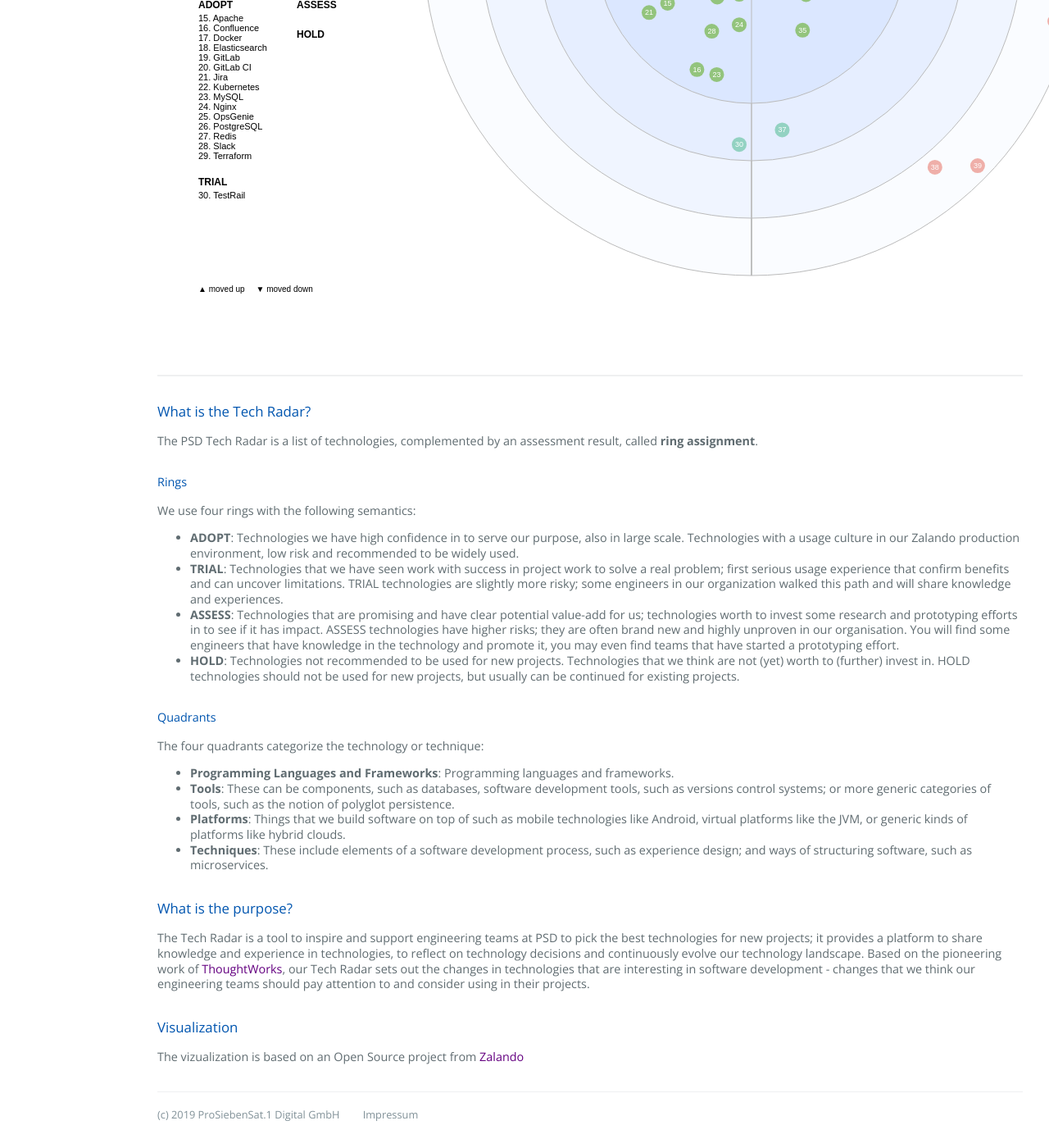
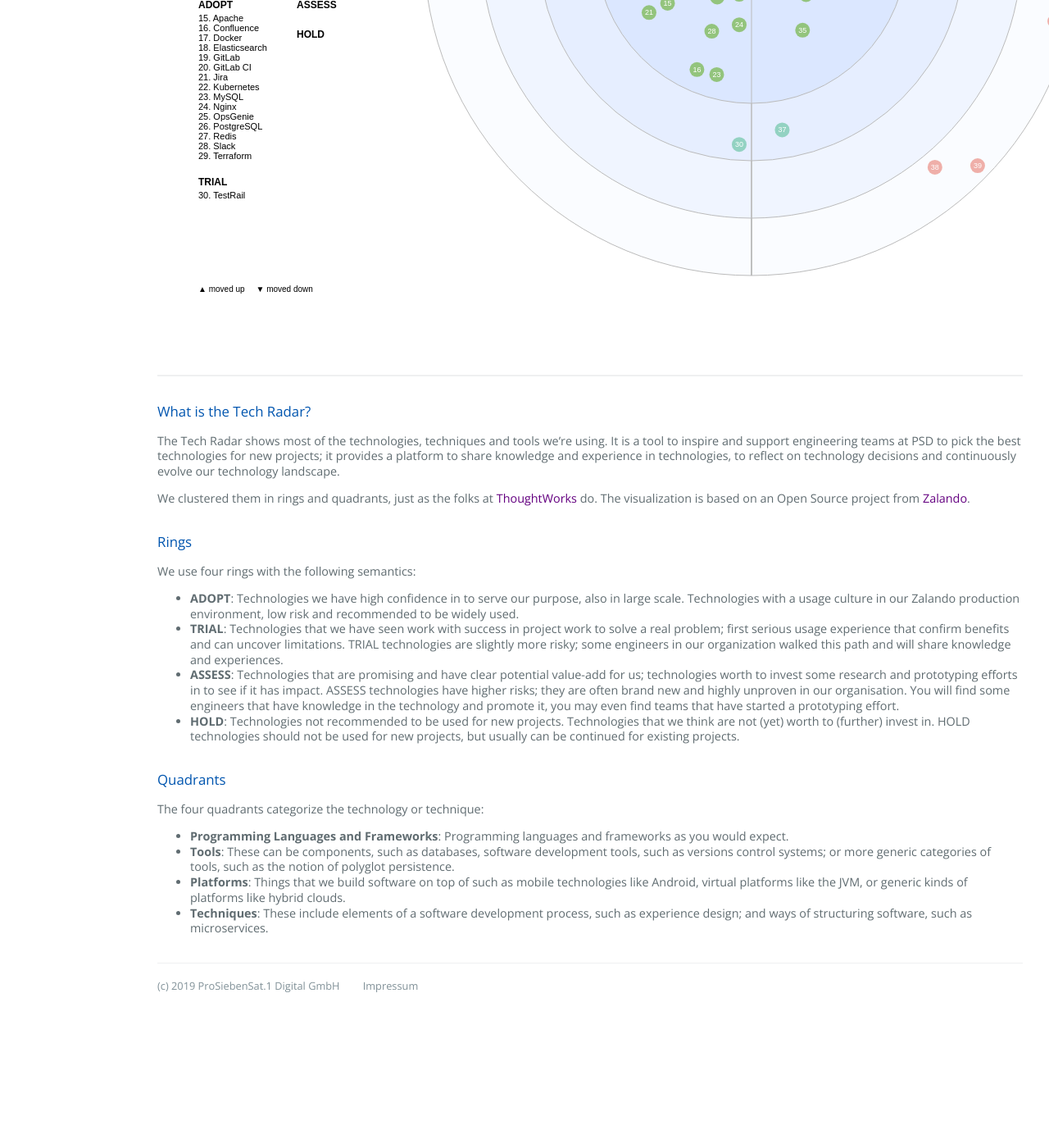
Before and after one commit to croedel/PSD-blog, a Jekyll site: the page built from radar.md, in a window 1280 px wide and 1400 px high, scrolled down 694 px. Shown: the whole window at 82% size. Built offline with Jekyll 4.4.1, drawn with Linux system fonts in a browser that asks for light colours; after the commit the page ends 1938 px from its top, so only the background shows below that.

Commit message:
Update radar.md

```diff
--- a/radar.md
+++ b/radar.md
@@ -61,9 +61,11 @@ radar_visualization({
 
 ### What is the Tech Radar?
 
-The PSD Tech Radar is a list of technologies, complemented by an assessment result, called **ring assignment**.
+The Tech Radar shows most of the technologies, techniques and tools we’re using. It is a tool to inspire and support engineering teams at PSD to pick the best technologies for new projects; it provides a platform to share knowledge and experience in technologies, to reflect on technology decisions and continuously evolve our technology landscape.
 
-#### Rings
+We clustered them in rings and quadrants, just as the folks at [ThoughtWorks](https://www.thoughtworks.com/radar) do. The visualization is based on an Open Source project from [Zalando](https://github.com/zalando/tech-radar).
+
+### Rings
 
 We use four rings with the following semantics:
 
@@ -72,19 +74,11 @@ We use four rings with the following semantics:
 * **ASSESS**: Technologies that are promising and have clear potential value-add for us; technologies worth to invest some research and prototyping efforts in to see if it has impact. ASSESS technologies have higher risks; they are often brand new and highly unproven in our organisation. You will find some engineers that have knowledge in the technology and promote it, you may even find teams that have started a prototyping effort.
 * **HOLD**: Technologies not recommended to be used for new projects. Technologies that we think are not (yet) worth to (further) invest in. HOLD technologies should not be used for new projects, but usually can be continued for existing projects.
 
-#### Quadrants
+### Quadrants
 
 The four quadrants categorize the technology or technique:
-* **Programming Languages and Frameworks**: Programming languages and frameworks.
+
+* **Programming Languages and Frameworks**: Programming languages and frameworks as you would expect.
 * **Tools**: These can be components, such as databases, software development tools, such as versions control systems; or more generic categories of tools, such as the notion of polyglot persistence.
 * **Platforms**: Things that we build software on top of such as mobile technologies like Android, virtual platforms like the JVM, or generic kinds of platforms like hybrid clouds.
 * **Techniques**: These include elements of a software development process, such as experience design; and ways of structuring software, such as microservices.
-
-
-### What is the purpose?
-
-The Tech Radar is a tool to inspire and support engineering teams at PSD to pick the best technologies for new projects; it provides a platform to share knowledge and experience in technologies, to reflect on technology decisions and continuously evolve our technology landscape. Based on the pioneering work of [ThoughtWorks](https://www.thoughtworks.com/radar), our Tech Radar sets out the changes in technologies that are interesting in software development - changes that we think our engineering teams should pay attention to and consider using in their projects.
-
-### Visualization
-
-The vizualization is based on an Open Source project from [Zalando](https://github.com/zalando/tech-radar)
```
